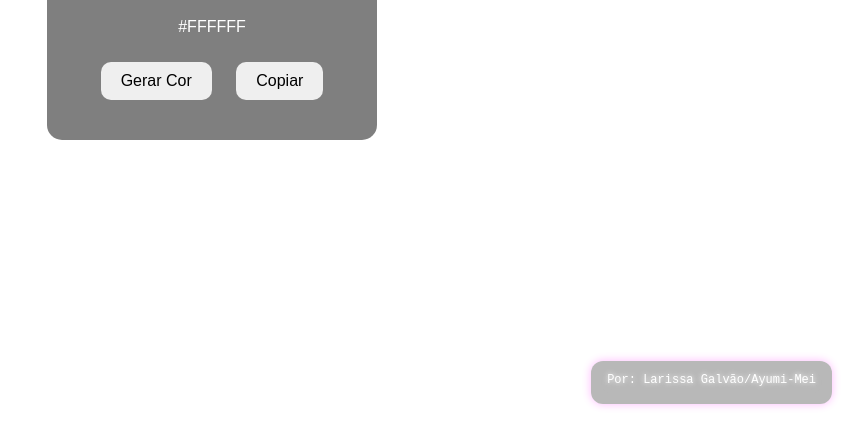
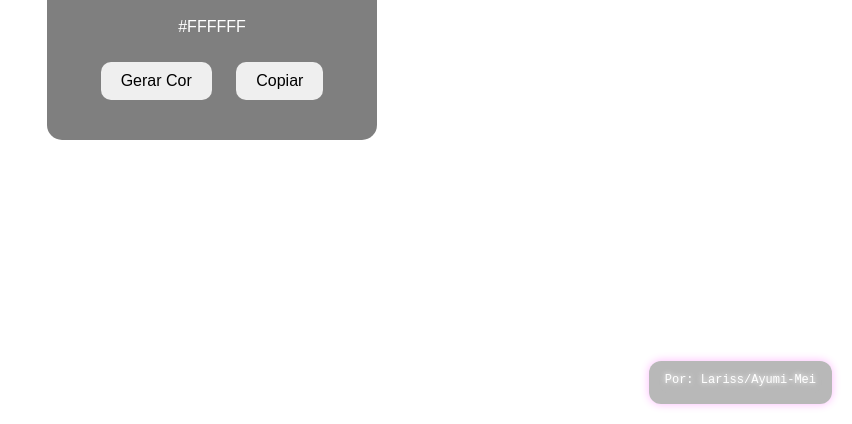
Before and after one commit to Ayumi-mei/gerador-de-cores-aleat-rias, a plain HTML site: page index.html in a window 1280 px wide. Shown: the part 376-800 px from the top of the page, without its empty margins (428-1280 px from the left). Drawn offline with Linux system fonts and the light colour scheme.

Commit message:
Update index.html

```diff
--- a/index.html
+++ b/index.html
@@ -18,7 +18,7 @@
 
   <script src="script.js"></script>
 <div class="creditos">
-  <p class="autor">Por: Larissa Galvão/Ayumi-Mei</p>
+  <p class="autor">Por: Lariss/Ayumi-Mei</p>
 
 </div>
 </body>
```
